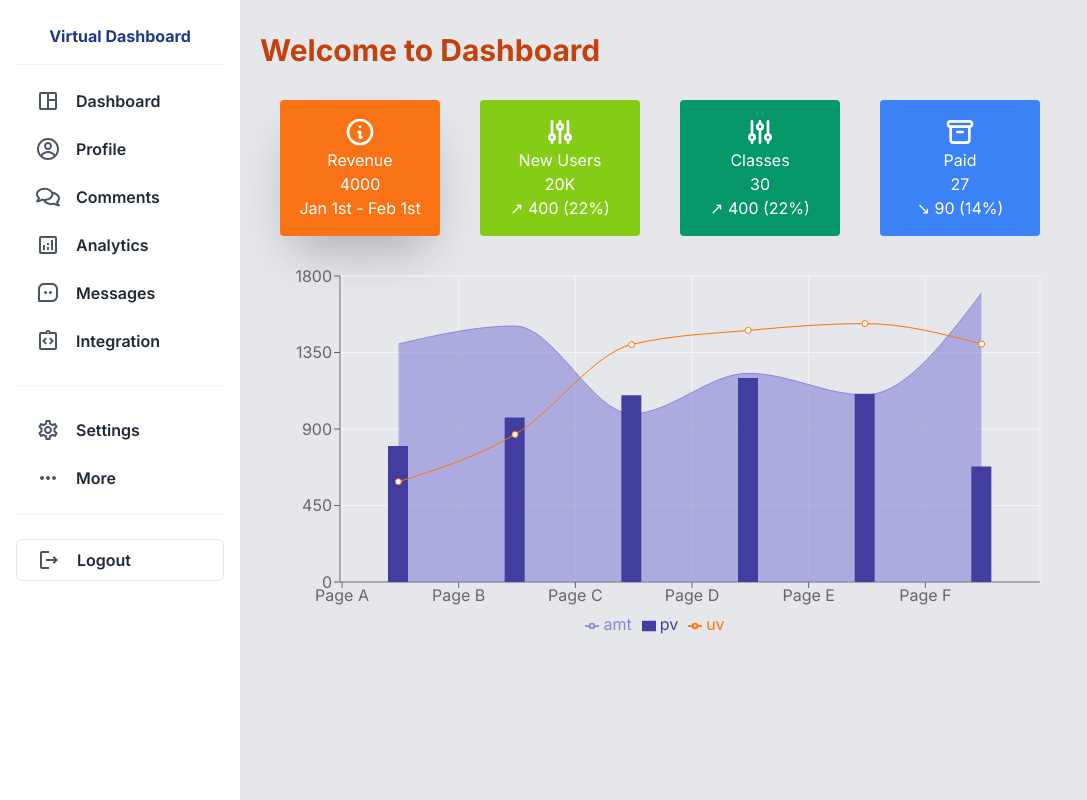
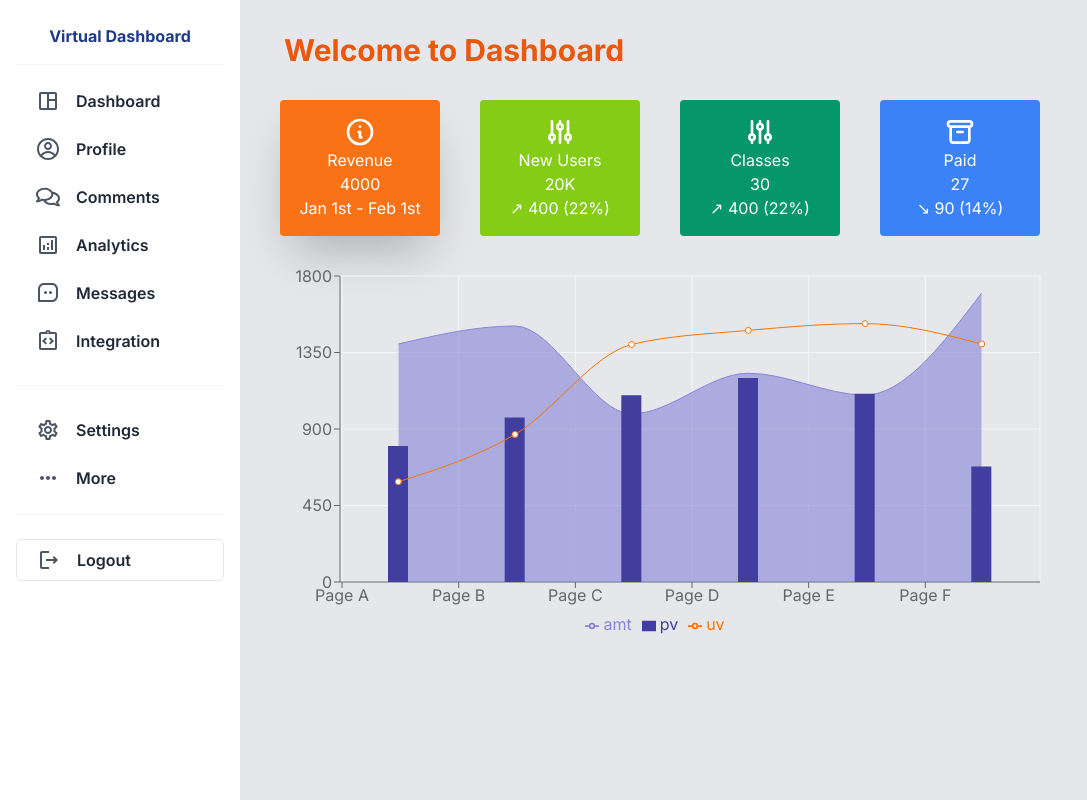
Before and after one commit to Rocky3112/Dashboard-With-Next, a Next.js app: page /home in a window 1280 px wide. Shown: the whole page, without its empty margins (0-1087 px from the left). Built offline with nearby package versions, Linux system fonts and the light colour scheme.

Commit message:
some style changed

```diff
--- a/app/home/page.js
+++ b/app/home/page.js
@@ -56,7 +56,7 @@ const Page = () => {
   return (
     <div>
       <div>
-        <h1 className="text-3xl py-8 font-bold text-orange-700">
+        <h1 className="text-3xl py-8 font-bold text-orange-600 px-6">
           Welcome to Dashboard
         </h1>
         <div className="stats  gap-10 mx-5 flex text-center items-center pb-5 text-white">
```
